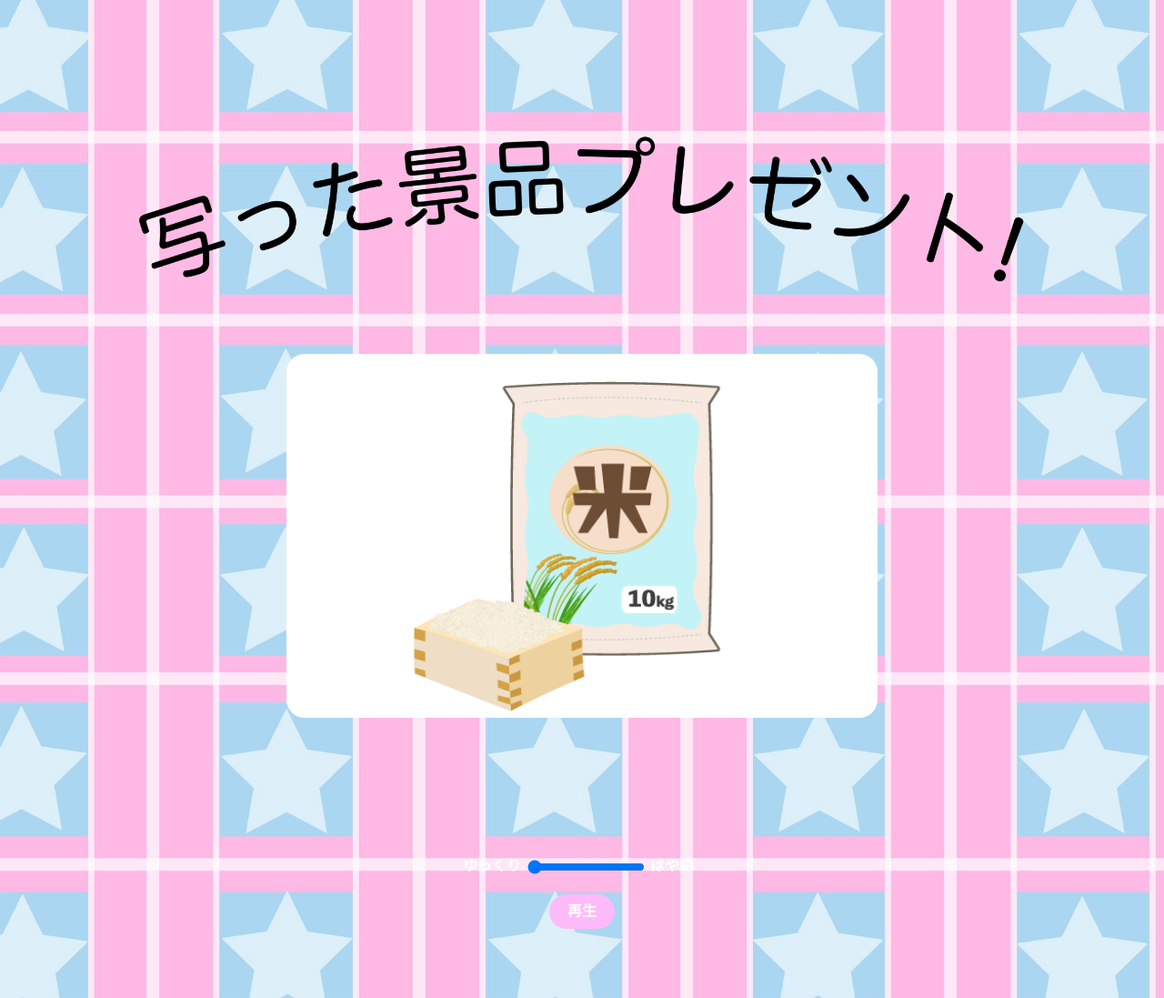
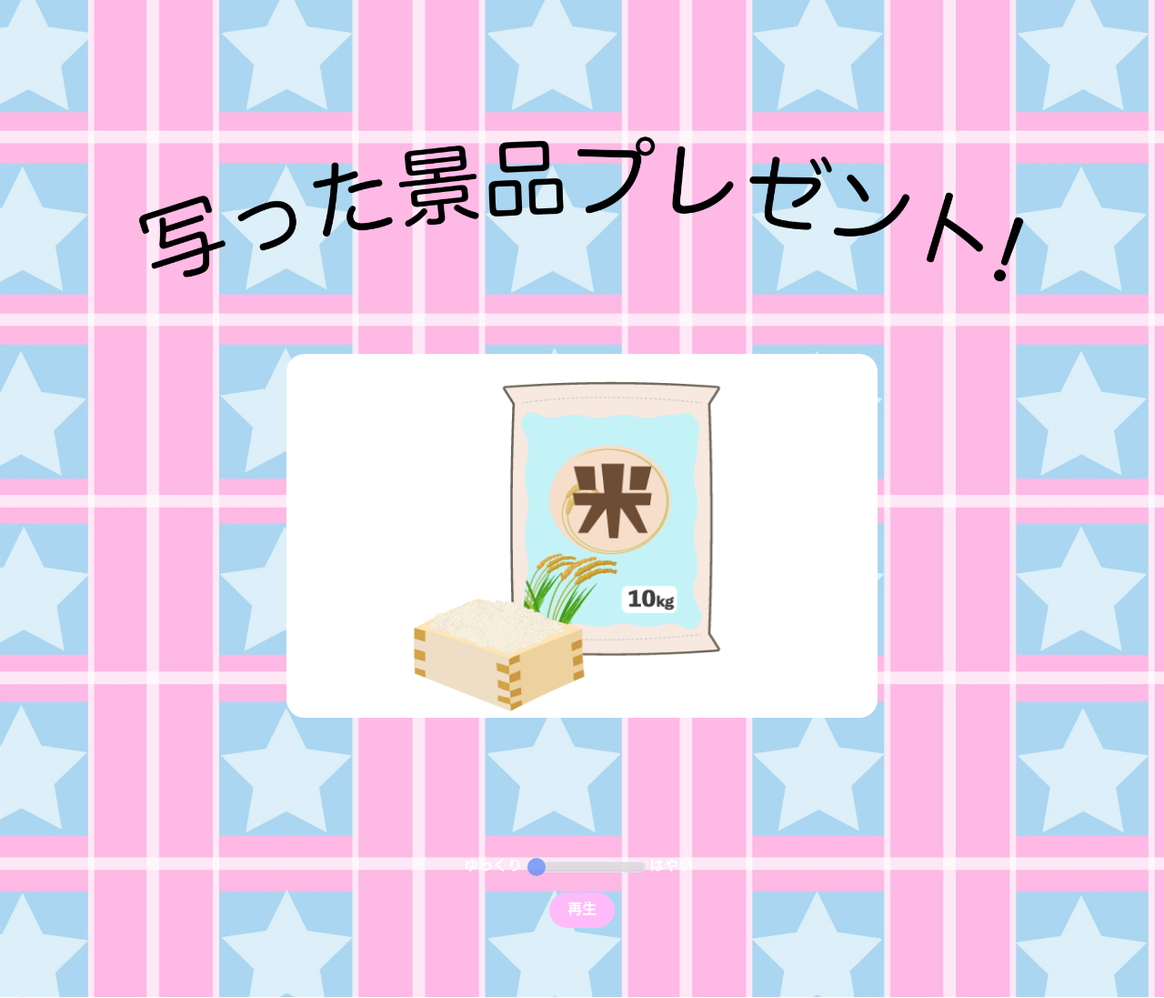
Before and after one commit to pixelpeak/roulette, a plain HTML site: page index.html in a window 1280 px wide. Shown: the whole page at 91% size. Drawn offline with Linux system fonts and the light colour scheme.

Commit message:
fix: 宣言、画像切り替えバーのスタイル

```diff
--- a/css/styles.css
+++ b/css/styles.css
@@ -46,15 +46,24 @@ main {
   color: white;
 }
 
+.speed-bar {
+  background-color: rgb(215, 215, 215);
+  border: solid 1px #dee6f2;
+  opacity: 0.8;
+  border-radius: 20px;
+  height: 12px;
+}
+
 input[type="range"] {
-  cursor: pointer;
-  appearance: auto;
-  cursor: default;
-  color: -internal-light-dark(rgb(16, 16, 16), rgb(255, 255, 255));
-  padding: initial;
-  border: initial;
-  margin: 2px;
-  background: #9ecbf3;
+  opacity: 0.8;
+}
+
+input[type="range"]::-webkit-slider-thumb {
+  -webkit-appearance: none;
+  background: rgb(101, 144, 245);
+  height: 20px;
+  width: 20px;
+  border-radius: 50%;
 }
 
 .mt-20 {
--- a/index.html
+++ b/index.html
@@ -29,7 +29,7 @@
           value="500"
           min="100"
           max="500"
-          style="background-color: rgb(249, 148, 249)"
+          class="speed-bar"
         />
         はやい&ensp;
       </p>
--- a/js/main.js
+++ b/js/main.js
@@ -1,4 +1,4 @@
-var frames = document
+const frames = document
   .getElementsByClassName("anime")[0]
   .getElementsByTagName("img");
 viewFrame();
@@ -14,7 +14,7 @@ function viewFrame(frame_no = -1) {
     frames[0].style.display = "block";
     frame_no = 0;
   }
-  var msec = document.getElementById("anime_speed").value;
+  const msec = document.getElementById("anime_speed").value;
   setTimeout(function () {
     viewFrame(frame_no);
   }, msec);
```
